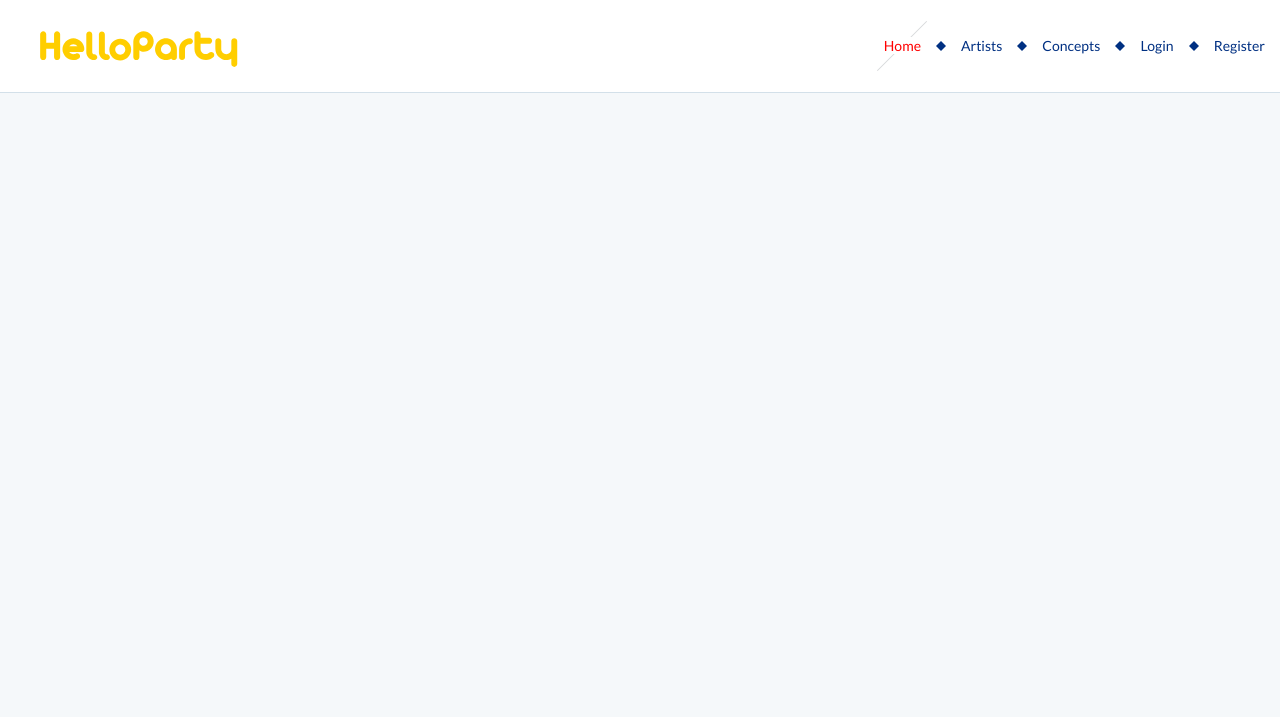
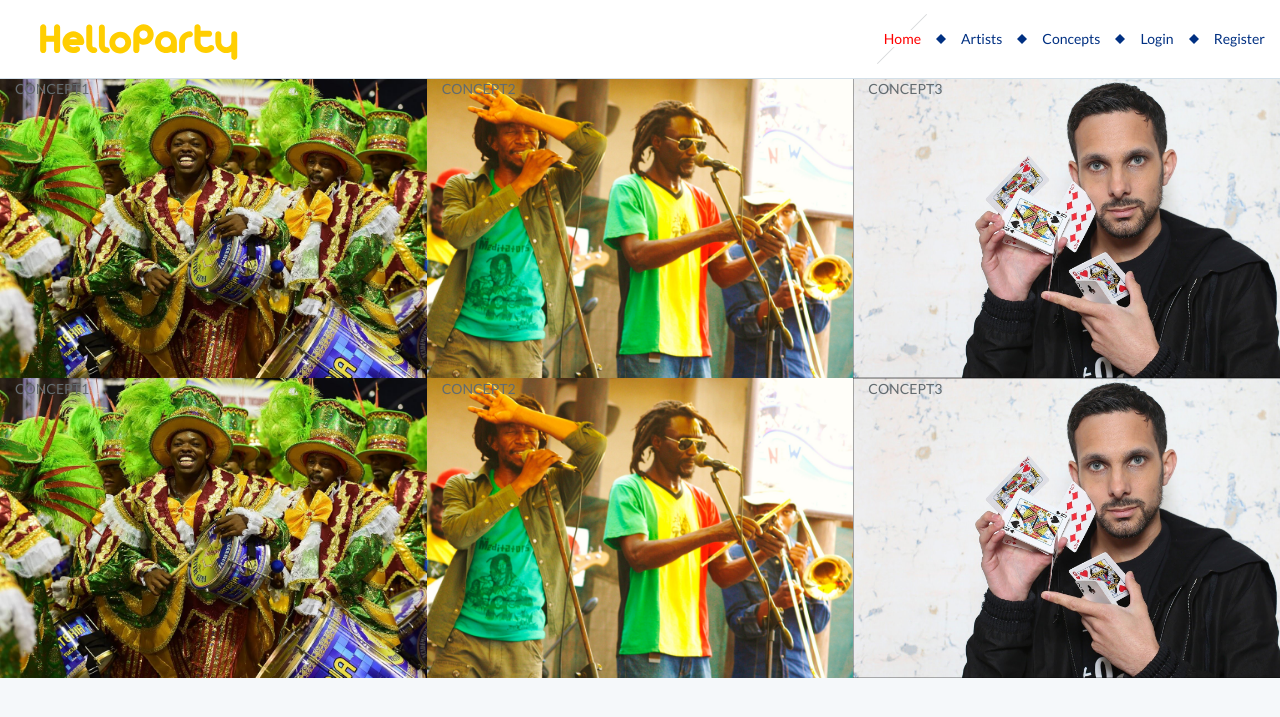
Before and after one commit to Snodvod/PartyPack, a Laravel app: page /concepts in a window 1280 px wide. Shown: the top 717 px of the page. Run offline with Laravel 8, Linux system fonts and the light colour scheme; settings files or empty folders that the repository lacks are supplied.

Commit message:
Concepts page added

```diff
--- a/resources/assets/sass/app.scss
+++ b/resources/assets/sass/app.scss
@@ -150,6 +150,28 @@
   }
 }
 
+// ======== //
+
+.concept-content {
+  margin-top: 77px;
+  .col-lg-12 {
+    padding: 0;
+    .concept {
+      background-size: cover;
+      height: 300px;
+      &.c1 {
+        background-image: url('/img/brazil.jpg');
+      }
+      &.c2 {
+        background-image: url('/img/jamaica.jpg');
+      }
+      &.c3 {
+        background-image: url('/img/magician.jpg');
+      }
+    }
+  }
+}
+
 .header {
   .navbar {
     padding: 1em 0;
--- a/resources/views/concepts/index.blade.php
+++ b/resources/views/concepts/index.blade.php
@@ -1,5 +1,16 @@
 @extends('master')
 
 @section('content')
-<p>concepts</p>
+<div class="row concept-content">
+    <div class="col-lg-12">
+        <div class="concept c1 col-lg-4">CONCEPT1</div>
+        <div class="concept c2 col-lg-4">CONCEPT2</div>
+        <div class="concept c3 col-lg-4">CONCEPT3</div>
+    </div>
+    <div class="col-lg-12">
+        <div class="concept c1 col-lg-4">CONCEPT1</div>
+        <div class="concept c2 col-lg-4">CONCEPT2</div>
+        <div class="concept c3 col-lg-4">CONCEPT3</div>
+    </div>
+</div>
 @endsection
--- a/resources/views/master.blade.php
+++ b/resources/views/master.blade.php
@@ -6,12 +6,8 @@
     <link rel="stylesheet" href="{{asset('css/app.css')}}">
 </head>
 <body>
-<<<<<<< HEAD
-	<div class="container">
-=======
     <div class="container">
         @include('partials.header')
->>>>>>> origin/dev
         @yield('content')
     </div>
 </body>
```
Also changed, not shown: public/css/app.css, 1 other file.
